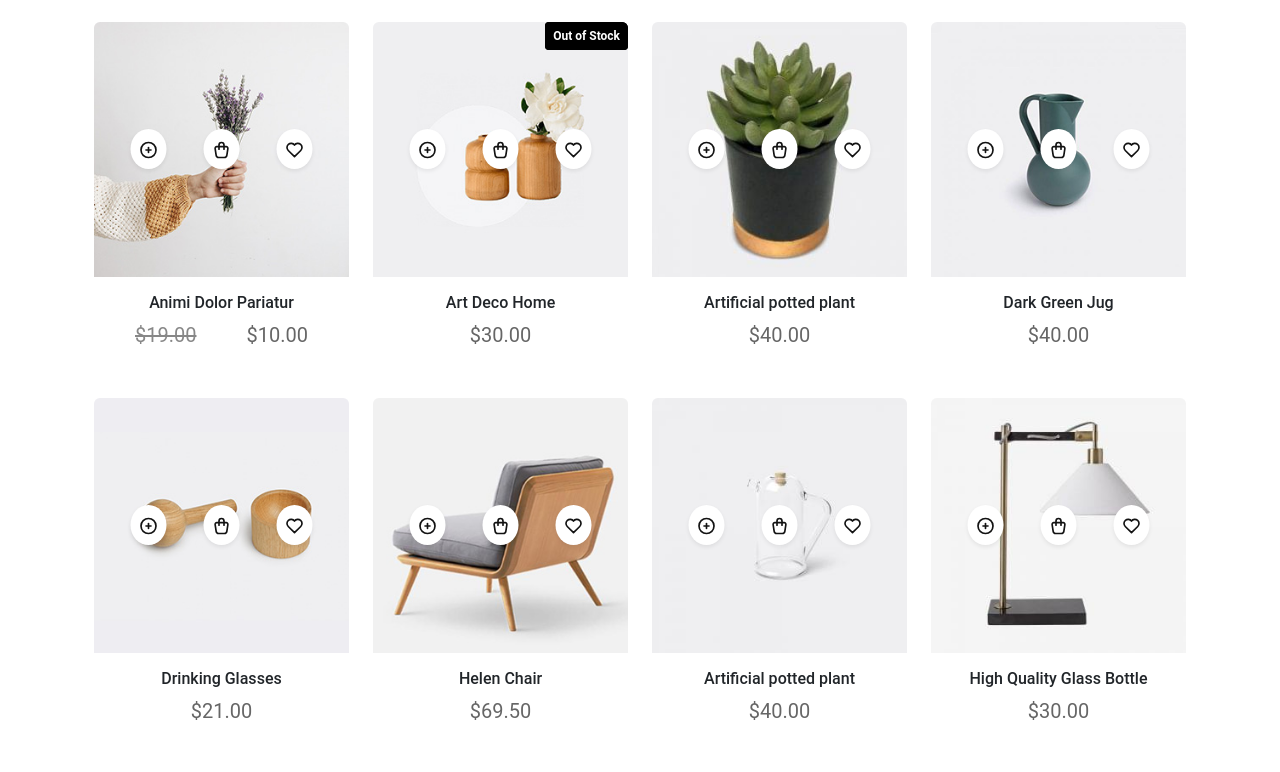
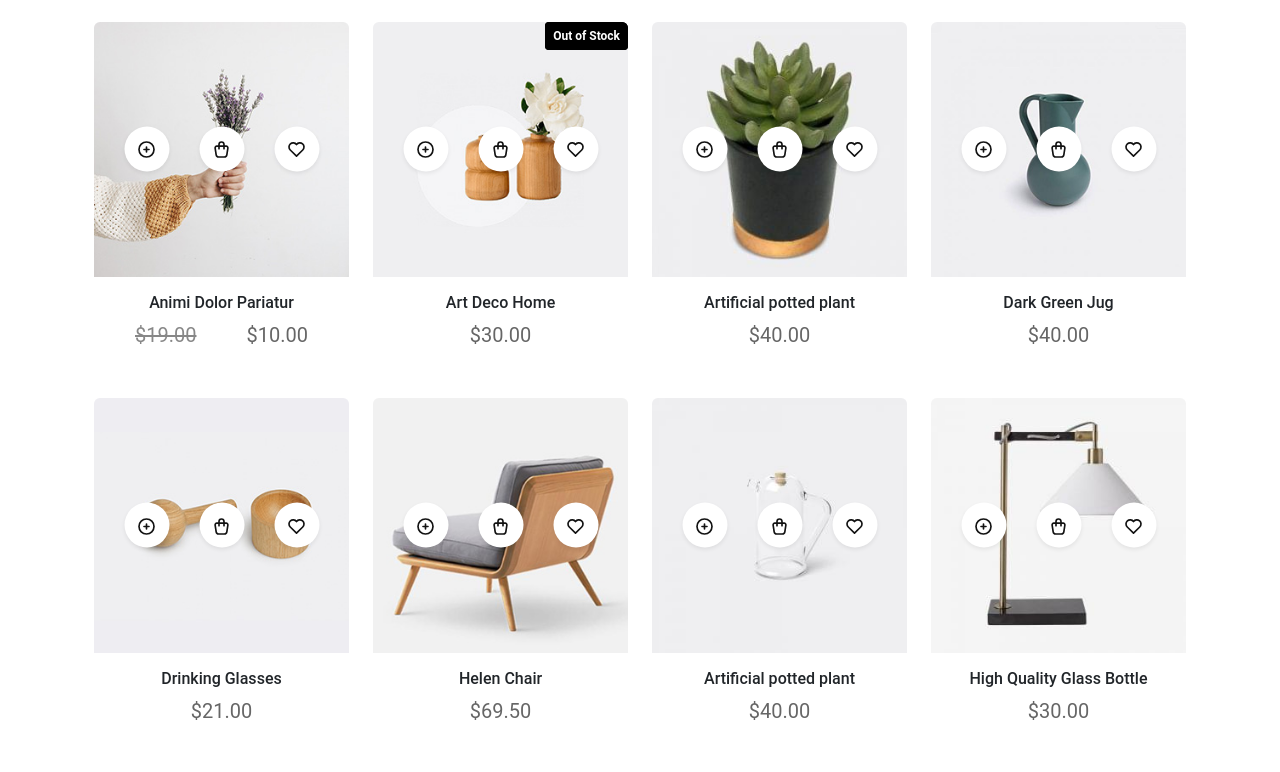
Before and after one commit to alirafatartist/ng-E-Commerce, an Angular app: page / in a window 1280 px wide. Shown: the part 1680-2452 px from the top of the page. Built offline with nearby package versions, Linux system fonts and the light colour scheme; a web font is replaced by a local one.

Commit message:
fix products item style✅

```diff
--- a/src/app/Components/products/porduct-item/porduct-item.component.html
+++ b/src/app/Components/products/porduct-item/porduct-item.component.html
@@ -6,7 +6,7 @@
     <!-- Action buttons centered over the image -->
     <div class="d-flex w-100 justify-content-evenly align-items-center position-absolute flex-wrap top-50 start-50 translate-middle">
       <div class="icon-container bg-white rounded-circle shadow-sm text-center">
-        <button class="card-action-btn p-2" aria-label="add to cart" title="add to cart">
+        <button class="card-action-bt" aria-label="add to cart" title="add to cart">
           <svg xmlns="http://www.w3.org/2000/svg" width="20" height="20" viewBox="0 0 24 24" fill="none"
             stroke="currentColor" stroke-width="2" stroke-linecap="round" stroke-linejoin="round"
             class="icon icon-tabler icon-tabler-circle-plus">
@@ -19,7 +19,7 @@
       </div>
 
       <div class="icon-container bg-white rounded-circle shadow-sm  text-center">
-        <button class="card-action-btn p-2" aria-label="add to cart" title="add to cart">
+        <button class="card-action-bt" aria-label="add to cart" title="add to cart">
           <svg xmlns="http://www.w3.org/2000/svg" width="20" height="20" viewBox="0 0 24 24" fill="none"
             stroke="currentColor" stroke-width="2" stroke-linecap="round" stroke-linejoin="round"
             class="icon icon-tabler icon-tabler-shopping-bag">
@@ -31,8 +31,8 @@
         </button>
       </div>
 
-      <div class="icon-container bg-white rounded-circle shadow-sm  text-center">
-        <button class="card-action-btn  p-2" aria-label="add to wishlist" title="add to wishlist">
+      <div class="icon-container shadow-sm text-center">
+        <button class="card-action-btn" aria-label="add to wishlist" title="add to wishlist">
           <svg xmlns="http://www.w3.org/2000/svg" width="20" height="20" viewBox="0 0 24 24" fill="none"
             stroke="currentColor" stroke-width="2" stroke-linecap="round" stroke-linejoin="round"
             class="icon icon-tabler icon-tabler-heart">
--- a/src/app/Components/products/porduct-item/porduct-item.component.scss
+++ b/src/app/Components/products/porduct-item/porduct-item.component.scss
@@ -60,3 +60,12 @@
 .price{
   color: $color-price;
 }
+.icon-container{
+  width: 45px;
+    height: 45px;
+    background: #fff;
+    display: flex;
+    justify-content: center;
+    align-items: center;
+    border-radius: 50%;
+}
```
